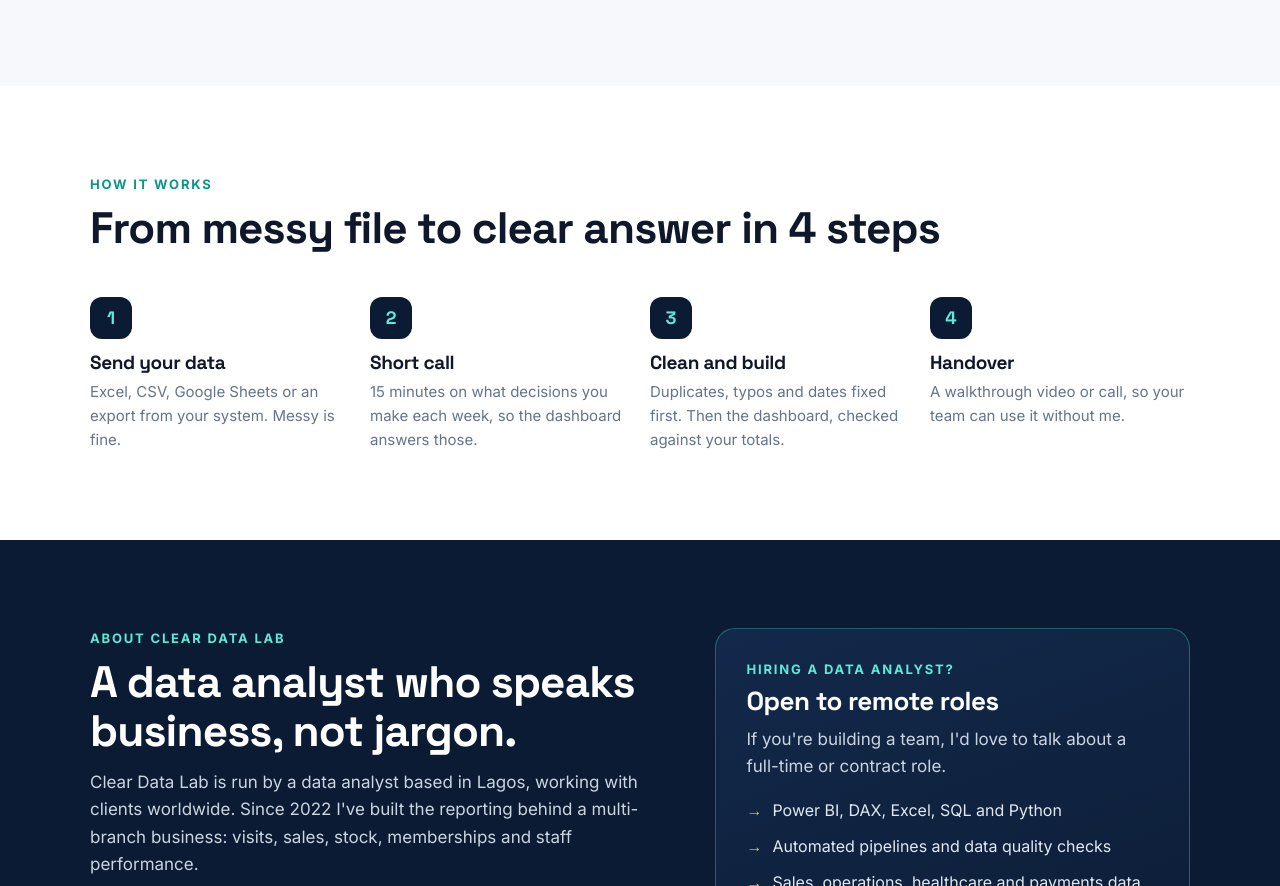
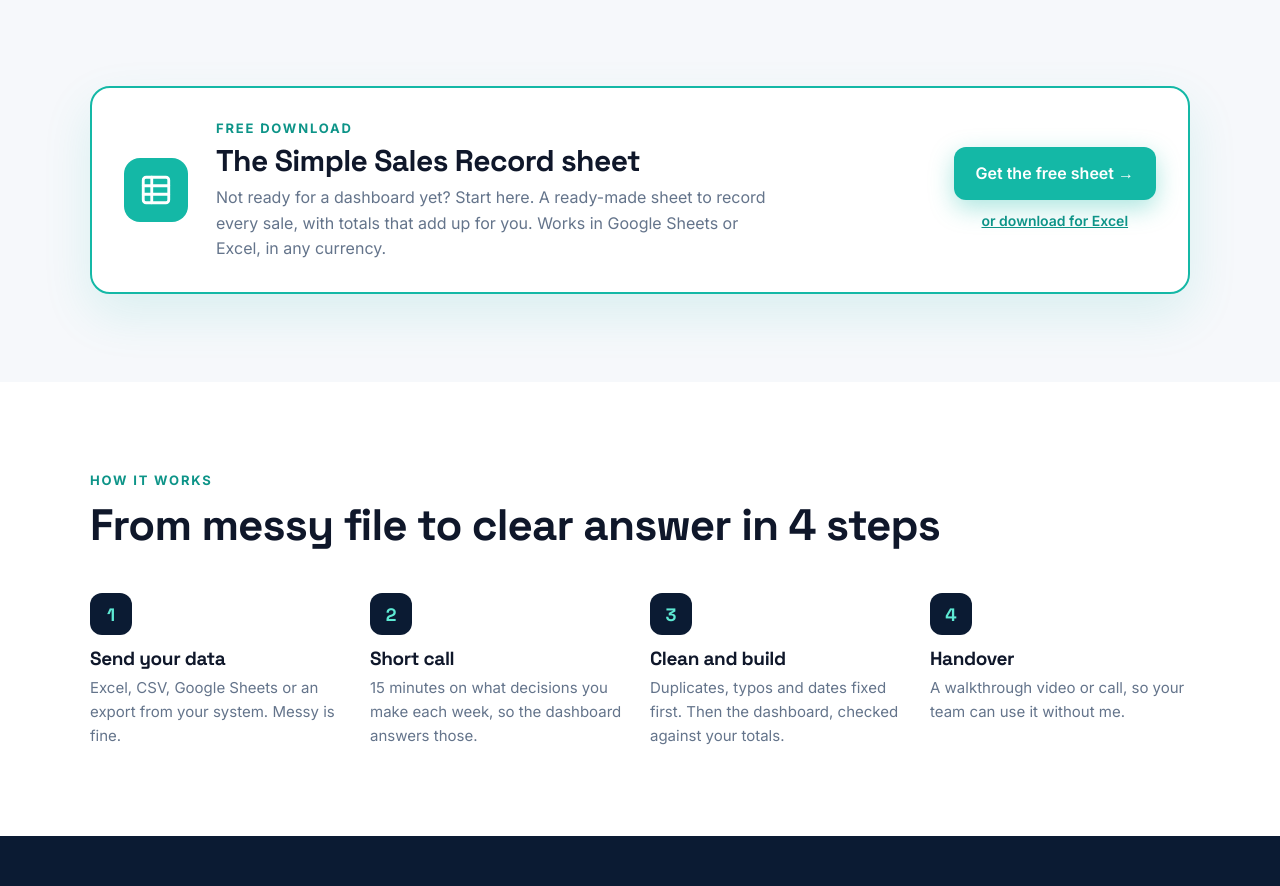
Before and after one commit to thecleardatalab/thecleardatalab.github.io, a plain HTML site: page index.html in a window 1280 px wide. Shown: the part 4498-5384 px from the top of the page. Drawn offline with Linux system fonts and the light colour scheme.

Commit message:
Add free Simple Sales Record sheet section

```diff
--- a/index.html
+++ b/index.html
@@ -172,6 +172,14 @@ header{position:sticky;top:0;z-index:50;background:rgba(11,27,51,.92);backdrop-f
 .thanks b{color:var(--mint);font-size:19px}
 .fstatus{font-size:14px;color:#FCA5A5}.fstatus a{color:var(--mint)}
 .inds{display:flex;flex-wrap:wrap;gap:8px;margin-top:22px}
+.freesheet{padding:0 0 88px;background:var(--paper)}
+.fs-box{display:grid;grid-template-columns:auto 1fr auto;gap:28px;align-items:center;background:#fff;border:2px solid var(--teal);border-radius:20px;padding:30px 32px;box-shadow:0 20px 50px rgba(20,184,166,.12)}
+.fs-ic{width:64px;height:64px;border-radius:16px;background:var(--teal);display:grid;place-items:center}
+.fs-text h2{font-size:clamp(24px,3vw,30px);margin:6px 0 8px}
+.fs-text p{color:var(--muted);max-width:560px}
+.fs-cta{display:flex;flex-direction:column;align-items:center;gap:10px}
+.fs-alt{font-size:14px;color:var(--teal-d);font-weight:600}
+@media (max-width:760px){.fs-box{grid-template-columns:1fr;padding:24px 20px;gap:16px}.fs-cta{align-items:stretch}.fs-cta .btn{justify-content:center}}
 /* faq */
 .faq{max-width:780px;margin:40px auto 0}
 details{background:#fff;border:1px solid var(--line);border-radius:14px;padding:18px 22px;margin-bottom:12px}
@@ -418,6 +426,26 @@ footer .wrap{display:flex;justify-content:space-between;gap:16px;flex-wrap:wrap}
   </div>
 </section>
 
+<!-- FREE SHEET -->
+<section id="free-sheet" class="freesheet">
+  <div class="wrap">
+    <div class="fs-box rv">
+      <div class="fs-ic" aria-hidden="true">
+        <svg width="34" height="34" viewBox="0 0 24 24" fill="none" stroke="#fff" stroke-width="2" stroke-linecap="round" stroke-linejoin="round"><rect x="3" y="3" width="18" height="18" rx="2"/><path d="M3 9h18M3 15h18M9 3v18"/></svg>
+      </div>
+      <div class="fs-text">
+        <div class="kicker">Free download</div>
+        <h2>The Simple Sales Record sheet</h2>
+        <p>Not ready for a dashboard yet? Start here. A ready-made sheet to record every sale, with totals that add up for you. Works in Google Sheets or Excel, in any currency.</p>
+      </div>
+      <div class="fs-cta">
+        <a class="btn btn-primary" href="https://docs.google.com/spreadsheets/d/1oGX_6T2_kjV2LJdppCv9PNIwrAOnF2Dzm7rUKrsH7GI/copy" target="_blank" rel="noopener">Get the free sheet →</a>
+        <a class="fs-alt" href="https://docs.google.com/spreadsheets/d/1oGX_6T2_kjV2LJdppCv9PNIwrAOnF2Dzm7rUKrsH7GI/export?format=xlsx">or download for Excel</a>
+      </div>
+    </div>
+  </div>
+</section>
+
 <!-- PROCESS -->
 <section id="process" style="background:#fff">
   <div class="wrap">
```
